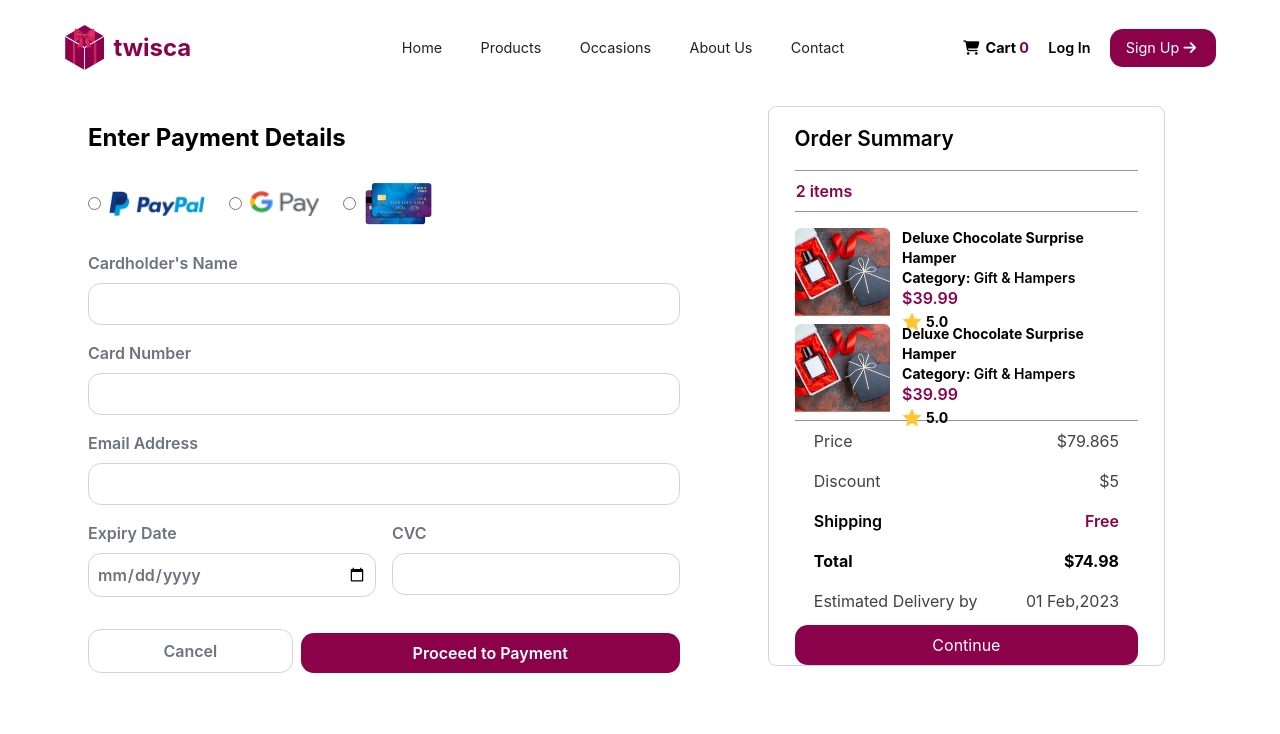
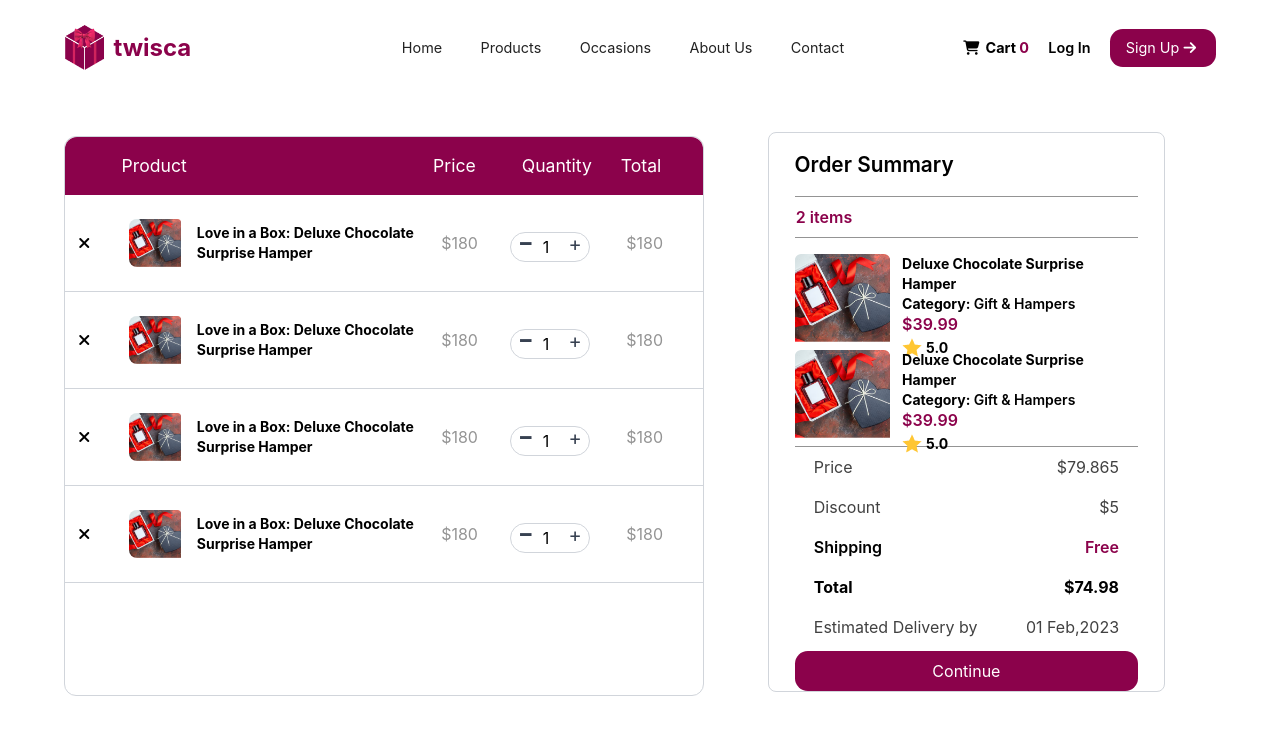
Before and after one commit to SheharyarXD/twisca, a React (Create React App) app in the folder my-app/: page /cart in a window 1280 px wide. Shown: the top 734 px of the page. Built offline with nearby package versions, Linux system fonts and the light colour scheme; no server answers.

Commit message:
Backend Linking

```diff
--- a/my-app/src/components/cart.js
+++ b/my-app/src/components/cart.js
@@ -12,7 +12,7 @@ const Cart=()=>{
         <div className="flex flex-row items-baseline">
             {/* left section */}
             <div className="w-[60vw] px-[5vw] ">
-            {/* <div className="rounded-xl border-gray-300 border mt-[5vh] h-[70vh] ">
+             <div className="rounded-xl border-gray-300 border mt-[5vh] h-[70vh] ">
 
                 <div className="flex text-[1.1rem] sticky top-0 z-[100] flex-row items-center bg-[#8B024B] justify-center  text-white py-[2vh] overflow-hidden rounded-t-xl" >
                     <div className="w-[23vw]">Product</div>
@@ -29,9 +29,9 @@ const Cart=()=>{
                 <CartList/>
                 <CartList/>
                 </div>
-            </div> */}
+            </div>
             {/* <BillingForm/> */}
-            <PaymentForm/>
+            {/* <PaymentForm/>  */}
             </div>
             {/* right section */}
             <div className="w-[40vw] pr-[9vw] flex h-[70vh] ">
```
